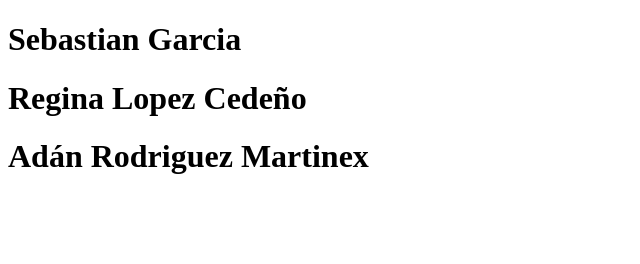
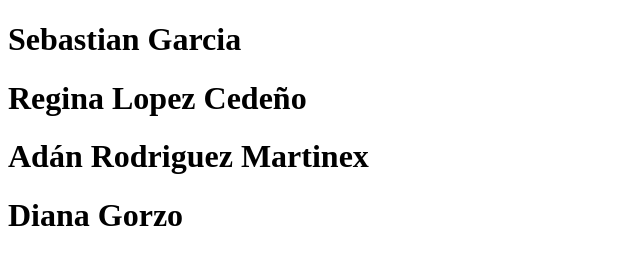
Before and after one commit to SebasiGarmen/Proyecto-Dev, a plain HTML site: page Proyecto_final_001.html in a window 1280 px wide. Shown: the whole page, without its empty margins (0-640 px from the left). Drawn offline with Linux system fonts and the light colour scheme.

Commit message:
cambios Daniela

```diff
--- a/Proyecto_final_001.html
+++ b/Proyecto_final_001.html
@@ -9,6 +9,7 @@
     <h1>Sebastian Garcia</h1>
     <h1>Regina Lopez Cedeño</h1>
     <h1>Adán Rodriguez Martinex<h1>
+    <h1>Diana Gorzo<h1>
 
   </body>
 </html>
```
